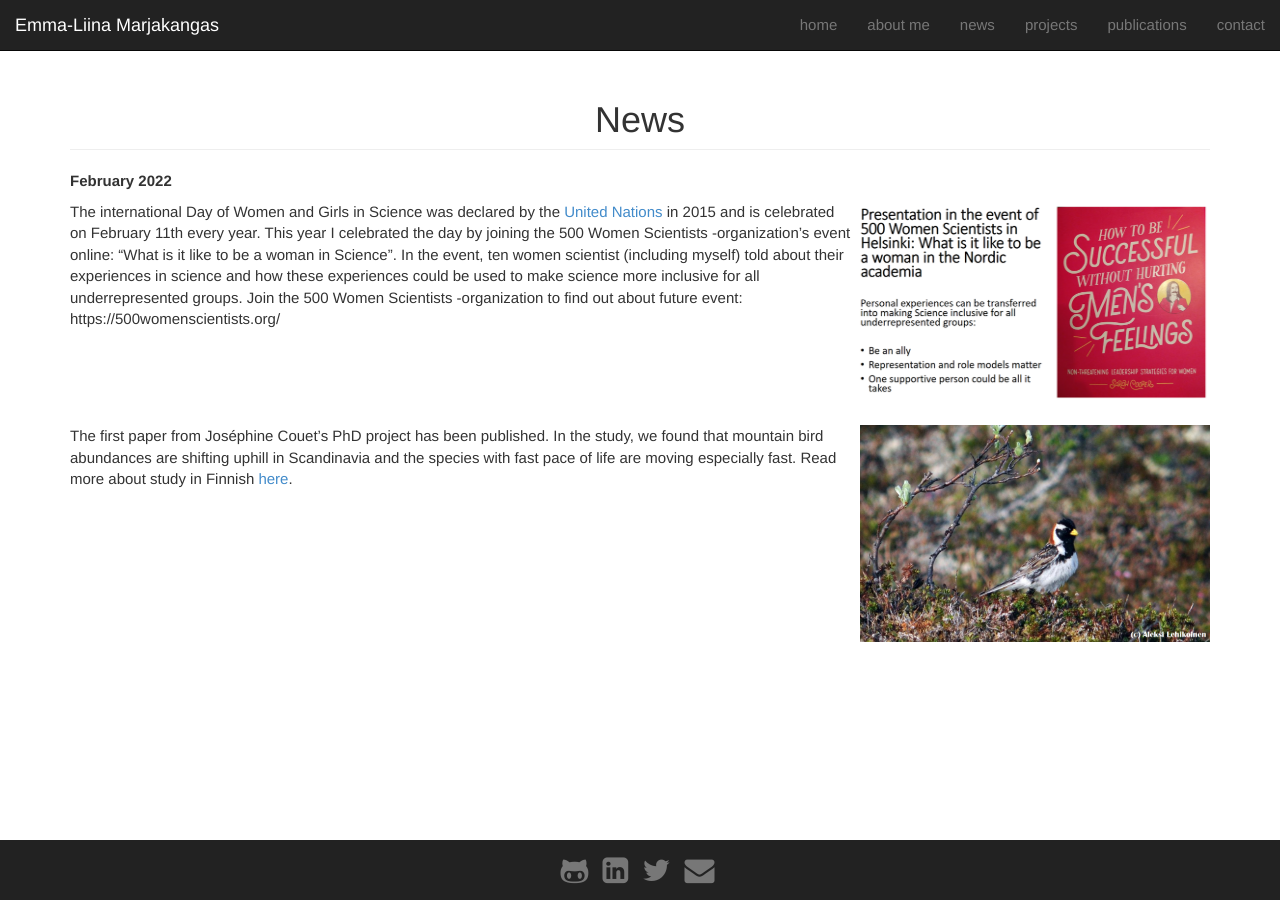
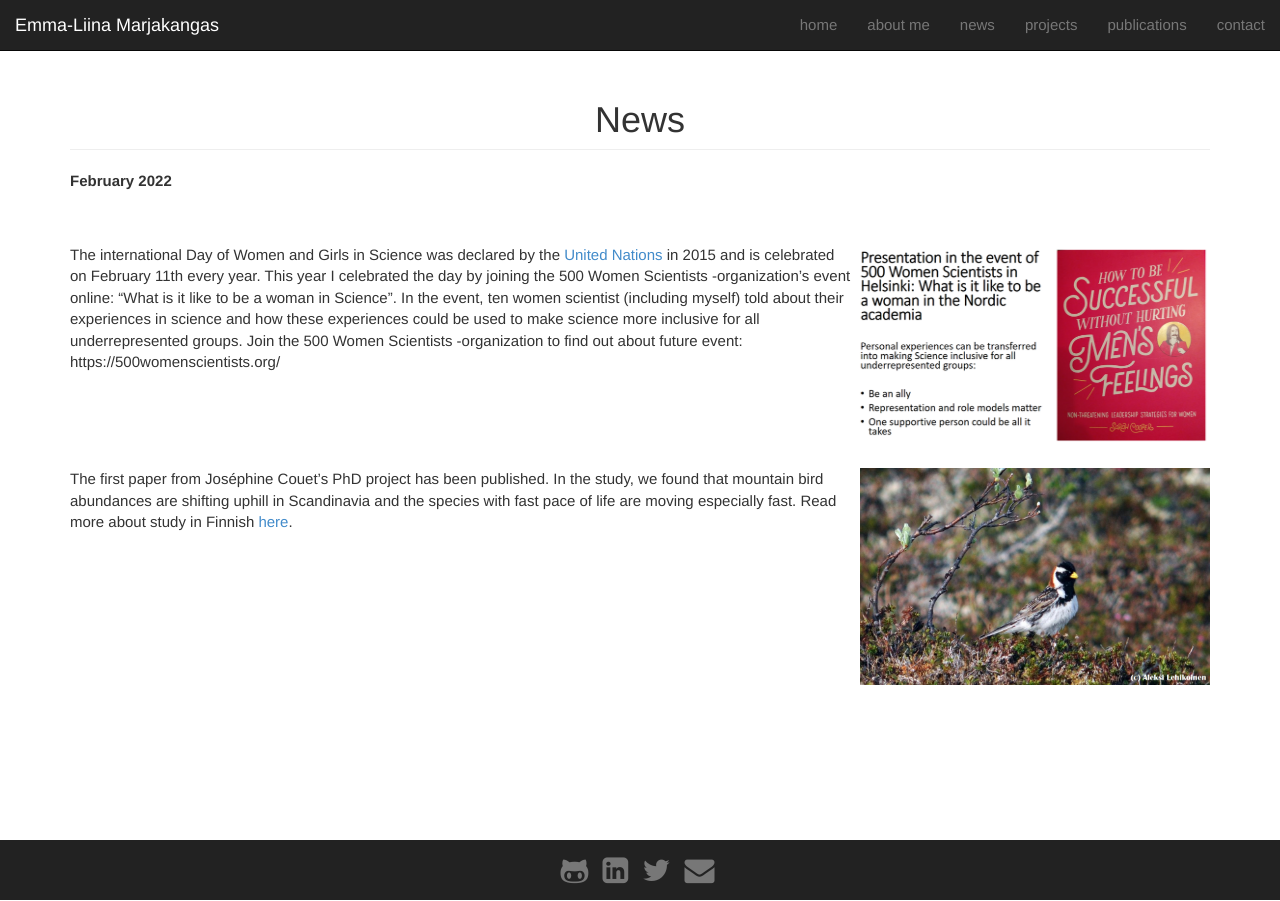
Before and after one commit to emmaliinamarjakangas/emmaliinamarjakangas.github.io, a Jekyll site: the page built from news/index.md, in a window 1280 px wide. Built offline with Jekyll 4.4.1, drawn with Linux system fonts in a browser that asks for light colours; nearby versions of some CDN libraries.

Commit message:
Update index.md

```diff
--- a/news/index.md
+++ b/news/index.md
@@ -6,7 +6,11 @@ group: news
 
 <h1 class="page-header text-center"> News </h1>
 
-**February 2022**
+<p>**February 2022**<br>
+<br>
+<br>
+
+</p>
 
 <img src="/static/img/news_pic_1.png" style="float: right;" height="202px" width="355px" border="50px"/>
 
```
